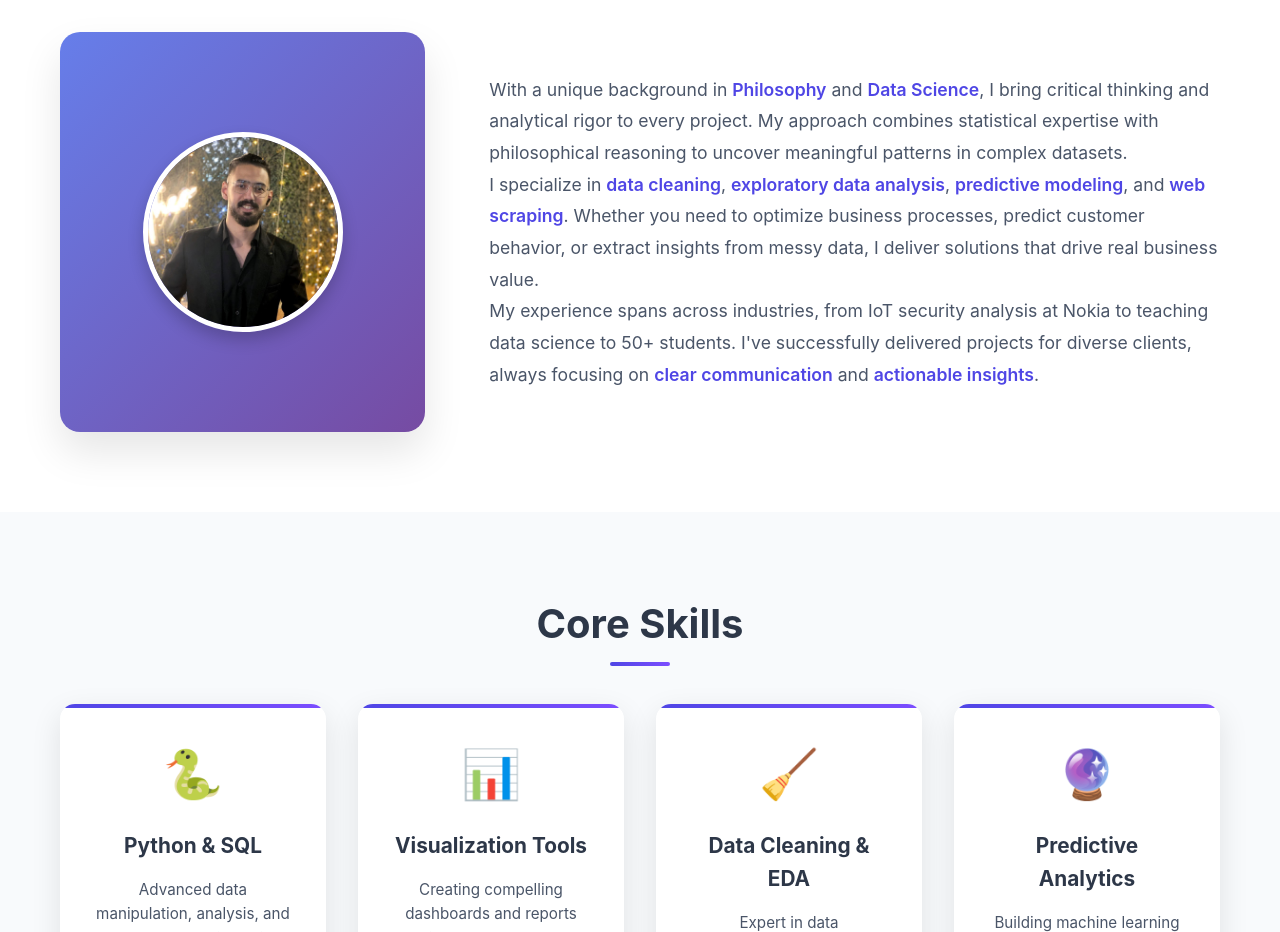
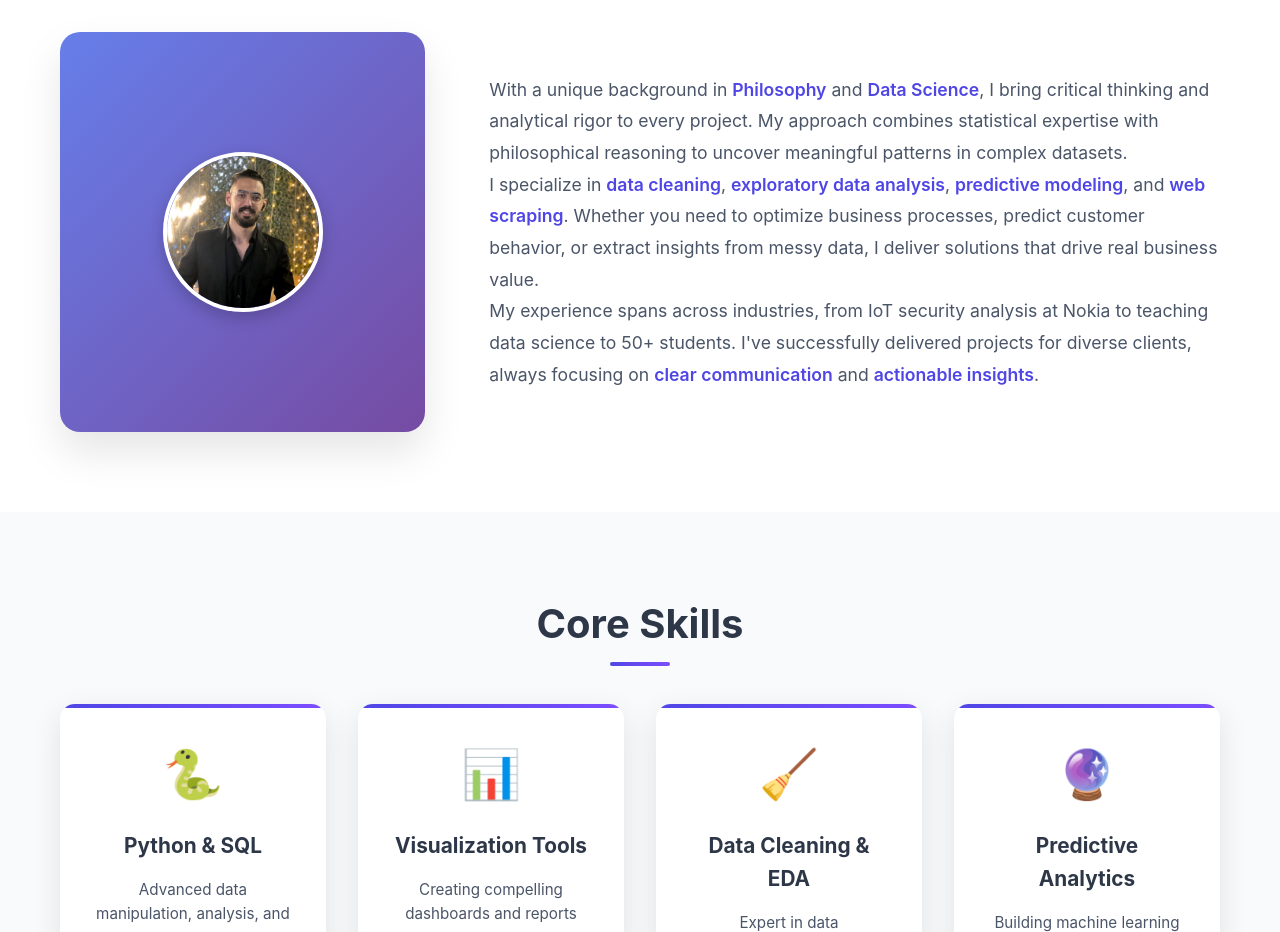
Before and after one commit to Omar-M-Abdelhamed/portfolio-site, a plain HTML site: page index.html in a window 1280 px wide. Shown: the part 960-1892 px from the top of the page. Drawn offline with Linux system fonts and the light colour scheme.

Commit message:
Update index.html

```diff
--- a/index.html
+++ b/index.html
@@ -209,12 +209,12 @@
 }
 
 .about-image img {
-                width: 200px;
-                height: 200px;
+    width: 160px;
+    height: 160px;
     object-fit: cover;
     border-radius: 50%;
-                border: 5px solid white;
-                box-shadow: 0 8px 16px rgba(0, 0, 0, 0.2);
+    border: 4px solid white;
+    box-shadow: 0 6px 16px rgba(0, 0, 0, 0.2);
     transition: transform 0.3s ease;
 }
 
```
Lines whose indentation alone changed are shown as unchanged.
